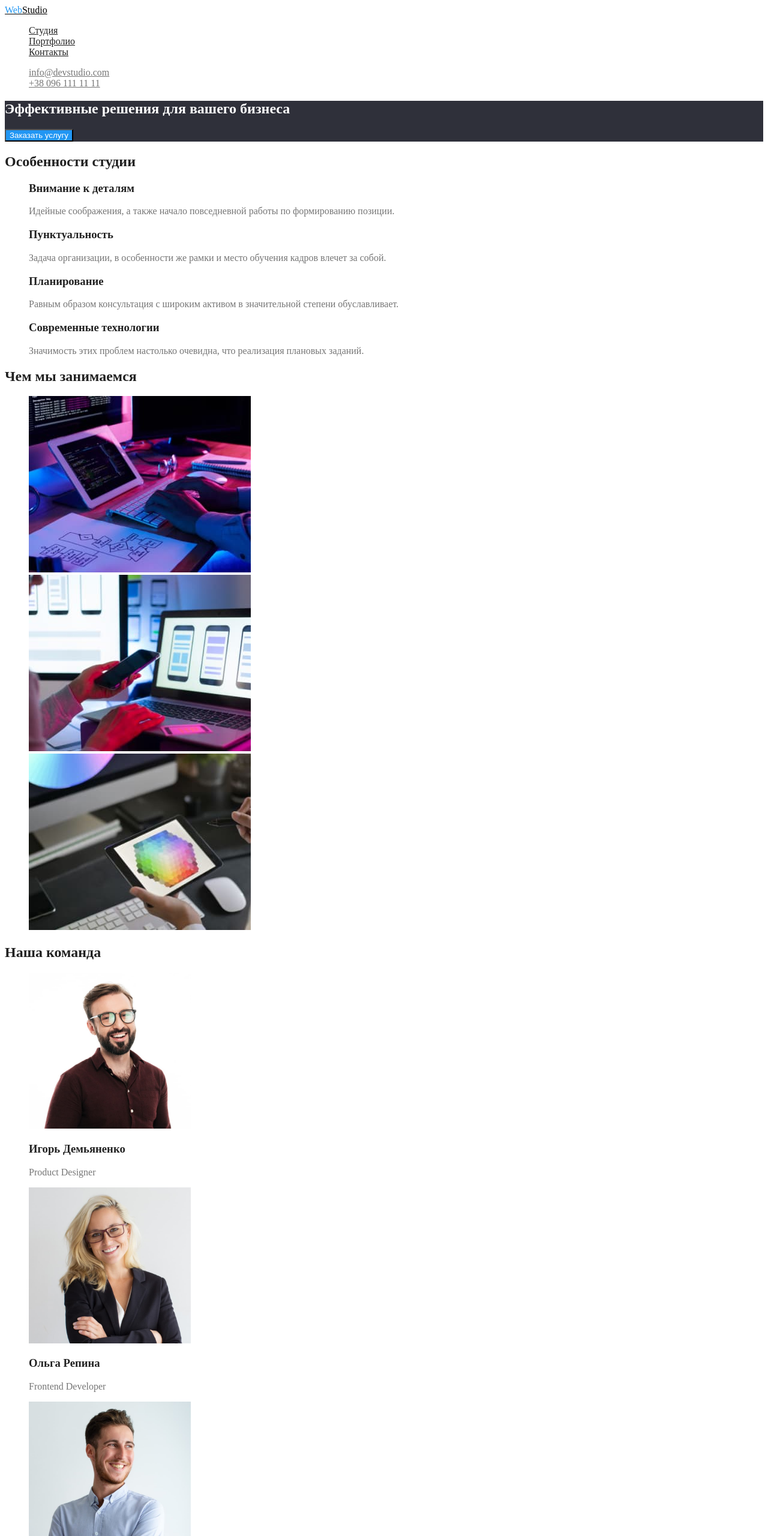
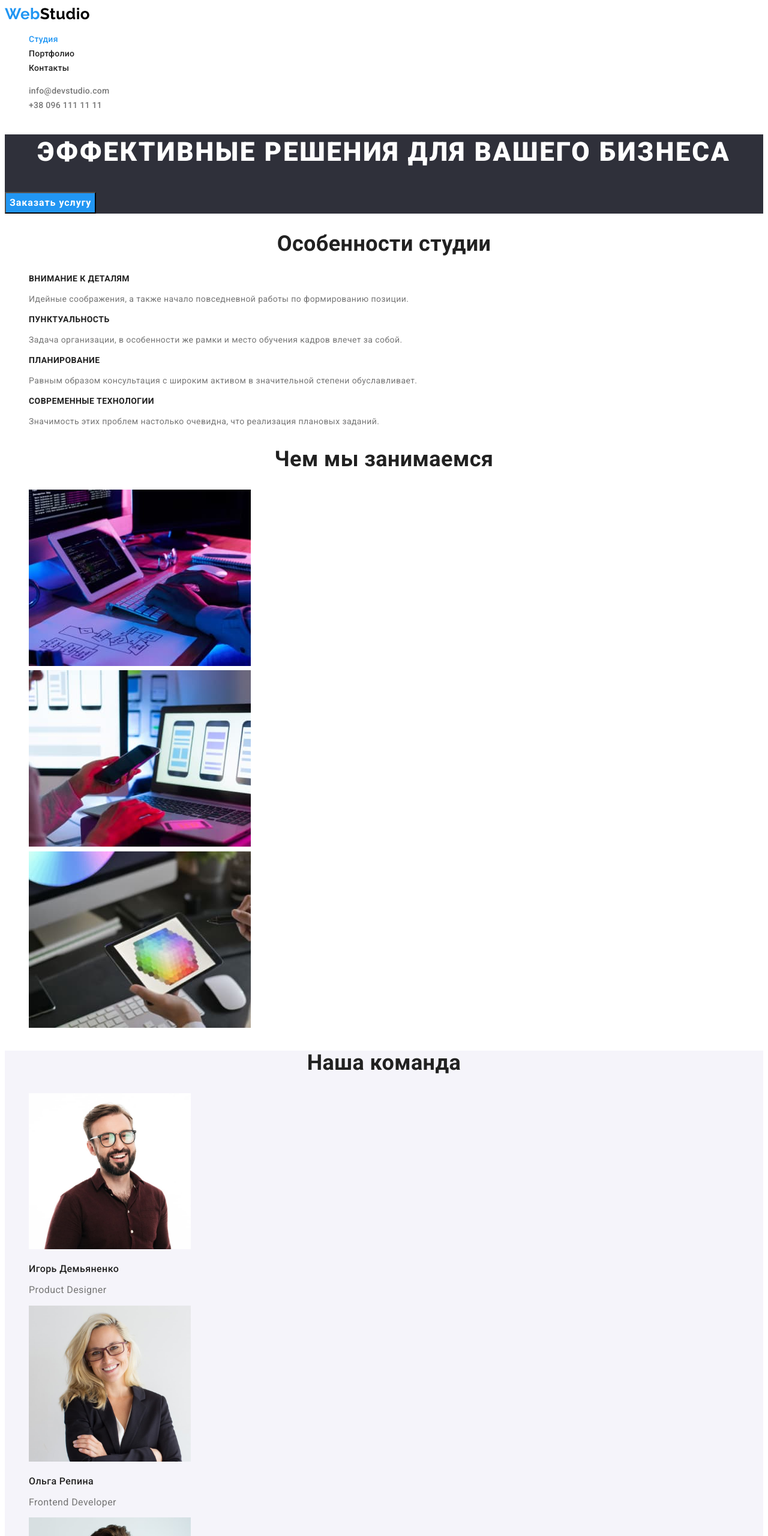
Before and after one commit to serhiibulynin/goit-markup-hw-02, a plain HTML site: page index.html in a window 1280 px wide. Shown: the top 2560 px of the page at 60% size. Drawn offline with Linux system fonts and the light colour scheme.

Commit message:
оформляет текст

```diff
--- a/index.html
+++ b/index.html
@@ -5,6 +5,9 @@
     <meta http-equiv="X-UA-Compatible" content="IE=edge">
     <meta name="viewport" content="width=device-width, initial-scale=1.0">
     <title>Document</title>
+    <link rel="preconnect" href="https://fonts.gstatic.com">
+    <link href="https://fonts.googleapis.com/css2?family=Raleway:wght@700&family=Roboto:wght@400;500;700;900&display=swap"
+        rel="stylesheet">
     <link rel="stylesheet" href="./style/style.css">
 </head>
 <body>
@@ -13,7 +16,7 @@
         <nav>
             <a href="https://serhiibulynin.github.io/goit-markup-hw-01/" class="logo"><span class="web">Web</span>Studio</a>
             <ul class="site-nav list">
-                <li><a href="./index.html" class="link">Студия</a></li>
+                <li><a href="./index.html" class="link current">Студия</a></li>
                 <li><a href="./portfolio.html" class="link">Портфолио</a></li>
                 <li><a href="" class="link">Контакты</a></li>
             </ul>
@@ -29,29 +32,29 @@
         <!-- Герой -->
         <section class="hero">
             <h1 class="hero-title">Эффективные решения для вашего бизнеса</h1>
-            <button class="button">Заказать услугу</button>
+            <button type="button" class="button primary">Заказать услугу</button>
         </section>
 
 
         <!-- Секция особенности студии -->
         <section class="section">
             <h2 class="section-title">Особенности студии</h2>
-            <ul class="features list">
+            <ul class="feature-list list">
                 <li>
                     <h3 class="title">Внимание к деталям</h3>
-                    <p>Идейные соображения, а также начало повседневной работы по формированию позиции.</p>
+                    <p class="text">Идейные соображения, а также начало повседневной работы по формированию позиции.</p>
                 </li>
                 <li>
                     <h3 class="title">Пунктуальность</h3>
-                    <p>Задача организации, в особенности же рамки и место обучения кадров влечет за собой.</p>
+                    <p class="text">Задача организации, в особенности же рамки и место обучения кадров влечет за собой.</p>
                 </li>
                 <li>
                     <h3 class="title">Планирование</h3>
-                    <p>Равным образом консультация с широким активом в значительной степени обуславливает.</p>
+                    <p class="text">Равным образом консультация с широким активом в значительной степени обуславливает.</p>
                 </li>
                 <li>
                     <h3 class="title">Современные технологии</h3>
-                    <p>Значимость этих проблем настолько очевидна, что реализация плановых заданий.</p>
+                    <p class="text">Значимость этих проблем настолько очевидна, что реализация плановых заданий.</p>
                 </li>
 
             </ul>
@@ -68,28 +71,28 @@
         </section>
 
         <!-- Секция наша команда -->
-        <section class="section">
+        <section class="section team">
             <h2 class="section-title">Наша команда</h2>
-            <ul class="team list">
+            <ul class="team-list list">
                 <li>
                     <img src="./images/studio/igor_dem.jpg" width="270" height="260" alt="Игорь Демьяненко">
                     <h3 class="title">Игорь Демьяненко</h3>
-                    <p>Product Designer</p>
+                    <p class="text">Product Designer</p>
                 </li>
                 <li>
                     <img src="./images/studio/olga_rep.jpg" width="270" height="260" alt="Ольга Репина">
                     <h3 class="title">Ольга Репина</h3>
-                    <p>Frontend Developer</p>
+                    <p class="text">Frontend Developer</p>
                 </li>
                 <li>
                     <img src="./images/studio/nikolay_tar.jpg" width="270" height="260" alt="Николай Тарасов">
                     <h3 class="title">Николай Тарасов</h3>
-                    <p>Marketing</p>
+                    <p class="text">Marketing</p>
                 </li>
                 <li>
                     <img src="./images/studio/mihail_efr.jpg" width="270" height="260" alt="Михаил Ермаков">
                     <h3 class="title">Михаил Ермаков</h3>
-                    <p>UI Designer</p>
+                    <p class="text">UI Designer</p>
                 </li>
             </ul>
         </section>
--- a/style/style.css
+++ b/style/style.css
@@ -6,19 +6,25 @@
 /*  цвет фона "наша команда" #F5F4FA*/
 /* цвет ткста в подвале rgba(255, 255, 255, 0.6); */
 /* фон кнопки #F5F4FA */
+
 :root {
   --primary-text-color: #757575;
   --title-text-color: #212121;
   --accent-color: #2196f3;
   --footer-text-color: rgba(255, 255, 255, 0.6);
   --primary-white-color: #ffffff;
-  --secondary-bg-color: #2f303a;
+  --primary-bg-color: #2f303a;
   --button-bg-color: #f5f4fa;
 }
 
 body {
   background-color: var(--primary-white-color);
   color: var(--primary-text-color);
+
+  font-family: Roboto, sans-serif;
+  letter-spacing: 0.03em;
+  font-size: 14px;
+  line-height: 1.71;
 }
 
 .list {
@@ -31,12 +37,22 @@ body {
 
 /* header */
 .logo {
+  font-family: Raleway, sans-serif;
+  font-weight: 700;
+  font-size: 26px;
+  line-height: 1.19;
+  text-decoration: none;
   color: #000000;
 }
 
 /* site-nav */
 .site-nav .link {
   color: var(--title-text-color);
+  font-weight: 500;
+  font-size: 14px;
+  line-height: 1.14;
+  letter-spacing: 0.02em;
+  text-decoration: none;
 }
 
 .site-nav .link:hover,
@@ -46,22 +62,32 @@ body {
   color: var(--accent-color);
 }
 
+.site-nav .link.current {
+  color: var(--accent-color);
+}
 /* contacts */
 .our-contacts .item {
   color: var(--primary-text-color);
+  font-weight: 500;
+  font-size: 14px;
+  line-height: 1.14;
+  letter-spacing: 0.02em;
+  text-decoration: none;
 }
 
 /* footer */
 .footer {
-  background-color: var(--secondary-bg-color);
+  background-color: var(--primary-bg-color);
   color: var(--primary-white-color);
 }
 .logo-footer {
   color: var(--primary-white-color);
+  text-decoration: none;
 }
 
 .address .item {
   color: var(--footer-text-color);
+  text-decoration: none;
 }
 .address .item:hover,
 .address .item:focus {
@@ -72,36 +98,93 @@ body {
 
 .section-title {
   color: var(--title-text-color);
+  font-weight: 700;
+  font-size: 36px;
+  line-height: 1.14;
+  text-align: center;
 }
 
 /* hero */
 .hero {
-  background-color: var(--secondary-bg-color);
+  background-color: var(--primary-bg-color);
 }
 .hero-title {
   color: var(--primary-white-color);
+  font-weight: 900;
+  font-size: 44px;
+  line-height: 1.36;
+  letter-spacing: 0.06em;
+  text-align: center;
+  text-transform: uppercase;
 }
 
-/* features, team, portfolio title*/
+/* features, team, portfolio title color*/
 .portfolio .title,
-.team .title,
-.features .title {
+.team-list .title,
+.feature-list .title {
   color: var(--title-text-color);
+}
+
+/* Feature-list */
+.feature-list .title {
+  font-weight: 700;
+  font-size: 14px;
+  line-height: 1.14;
+  text-transform: uppercase;
+}
+
+/* team */
+.section.team {
+  background-color: var(--button-bg-color);
+}
+.team-list .title {
+  font-weight: 500;
+  font-size: 16px;
+  line-height: 1.18;
+}
+
+.team-list .text {
+  font-size: 16px;
+  line-height: 1.18;
+}
+
+/* Portfolio */
+.portfolio .title {
+  font-weight: 700;
+  font-size: 18px;
+  line-height: 2;
+  letter-spacing: 0.06em;
+}
+
+.portfolio .text {
+  font-size: 16px;
+  line-height: 1.87;
 }
 
 /* button */
 .button {
+  font-family: inherit;
+  cursor: pointer;
+  color: var(--title-text-color);
+  background-color: var(--button-bg-color);
+  font-weight: 500;
+  font-size: 16px;
+  line-height: 1.62;
+  letter-spacing: 0.03em;
+}
+
+.button.primary {
+  color: var(--primary-white-color);
+  background-color: var(--accent-color);
+
+  font-weight: 700;
+  font-size: 16px;
+  line-height: 1.87;
+  letter-spacing: 0.06em;
+}
+
+.button:hover,
+.button:focus {
   color: var(--primary-white-color);
   background-color: var(--accent-color);
 }
-
-.button.primary {
-  color: var(--title-text-color);
-  background-color: var(--button-bg-color);
-}
-
-.button.primary:hover,
-.button.primary:focus {
-  color: var(--primary-white-color);
-  background-color: var(--accent-color);
-}
```
Also changed, not shown: portfolio.html (+20 -19 lines).
